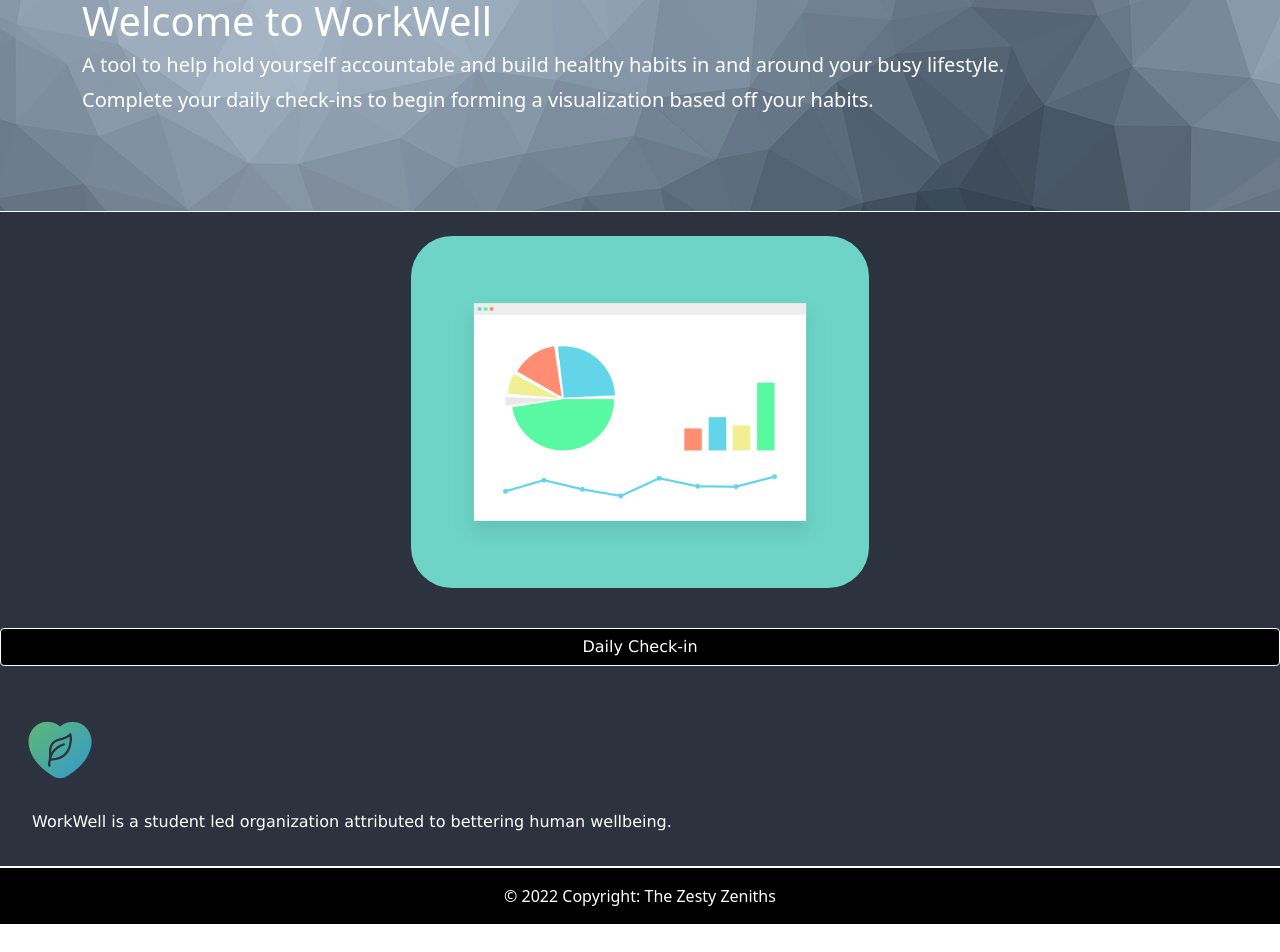
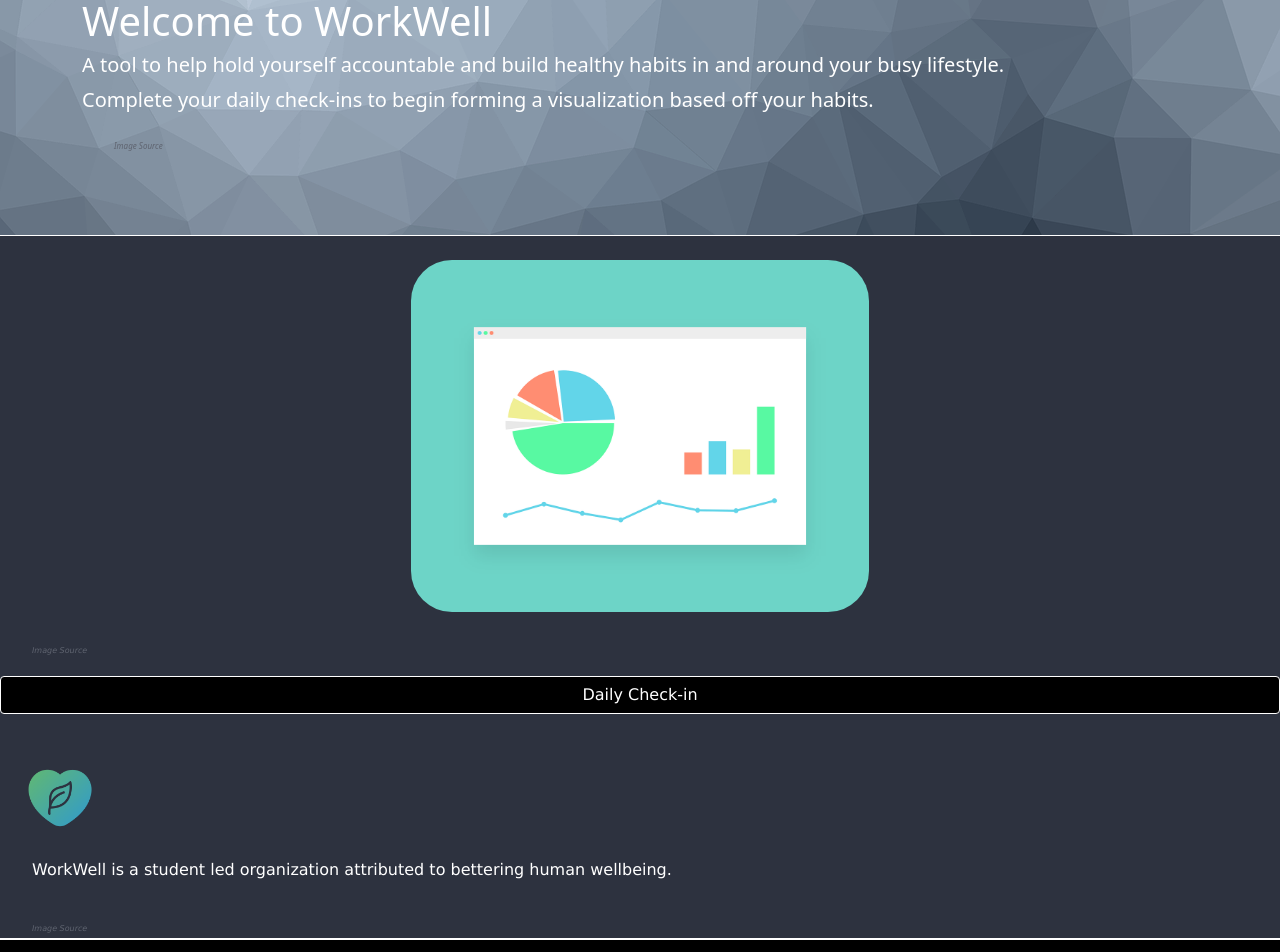
Before and after one commit to info340-wi22/info340-finalproject, a React (Create React App) app: page / in a window 1280 px wide. Shown: the part 140-1092 px from the top of the page. Before the commit the page ends 1064 px from the top, so only its background shows below. Built offline with nearby package versions, Linux system fonts and the light colour scheme.

Commit message:
fixed citations/sources

```diff
--- a/src/Overview.js
+++ b/src/Overview.js
@@ -8,9 +8,9 @@ export function OverviewHeader() {
         <p className="h5">A tool to help hold yourself accountable and build healthy habits in and around your busy lifestyle.</p>
         <p className="lead">Complete your <a className="lead" href="check-in.html"> daily check-ins</a> to begin forming a
           visualization based off your habits.</p>
-        {/* <cite><a className="src"
-            href="https://pixabay.com/illustrations/triangles-shapes-the-geometry-of-the-3322776/"><br>Image
-            Source</br></a></cite> */}
+        <cite><a className="src"
+            href="https://pixabay.com/illustrations/triangles-shapes-the-geometry-of-the-3322776/">Image
+            Source</a></cite>
       </div>
 
     </div>
@@ -22,8 +22,8 @@ export function OverviewMain() {
     <main>
       <section>
         <img className="viz" src="./img/graph.png" alt="template visualization with empty charts." />
-        {/* <cite><a className="src" href="https://pixabay.com/vectors/gui-interface-internet-program-2311261/"><br>Image
-            Source</br></a></cite> */}
+        <cite><a className="src" href="https://pixabay.com/vectors/gui-interface-internet-program-2311261/">Image
+            Source</a></cite>
       </section>
       <div className="row d-flex justify-content-center align-content-center">
         <button className="btn btn-primary" href="index.html"> Daily Check-in </button>
@@ -31,9 +31,9 @@ export function OverviewMain() {
       <div className="sustainability-pledge">
         <img className="fit-picture" src="./img/heart.png" alt="minimalist leaf icon" />
         <p className="motto">WorkWell is a student led organization attributed to bettering human wellbeing.</p>
-        {/* <cite><a className="src"
-            href="https://www.flaticon.com/premium-icon/heart_5451167?term=leaf%20heart&page=1&position=4&page=1&position=4&related_id=5451167&origin=search"><br>Image
-            Source</br></a></cite> */}
+        <cite><a className="src"
+            href="https://www.flaticon.com/premium-icon/heart_5451167?term=leaf%20heart&page=1&position=4&page=1&position=4&related_id=5451167&origin=search">Image
+            Source</a></cite>
       </div>
     </main>
   );
--- a/src/index.css
+++ b/src/index.css
@@ -46,6 +46,7 @@ nav {
 
 /* img attribution styling */
 .src {
+  padding-left: 2rem;
   color: #5f6470;
   font-size: 8px;
 }
```
